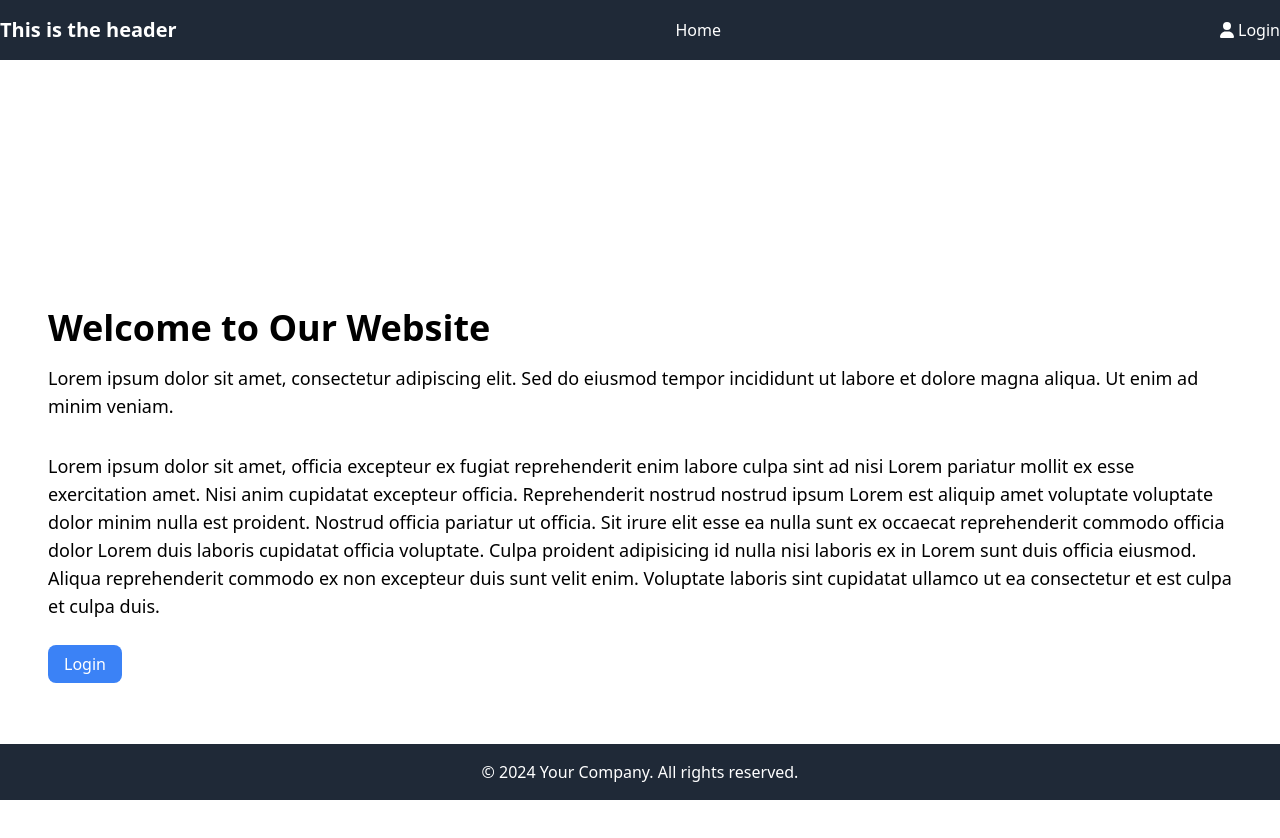
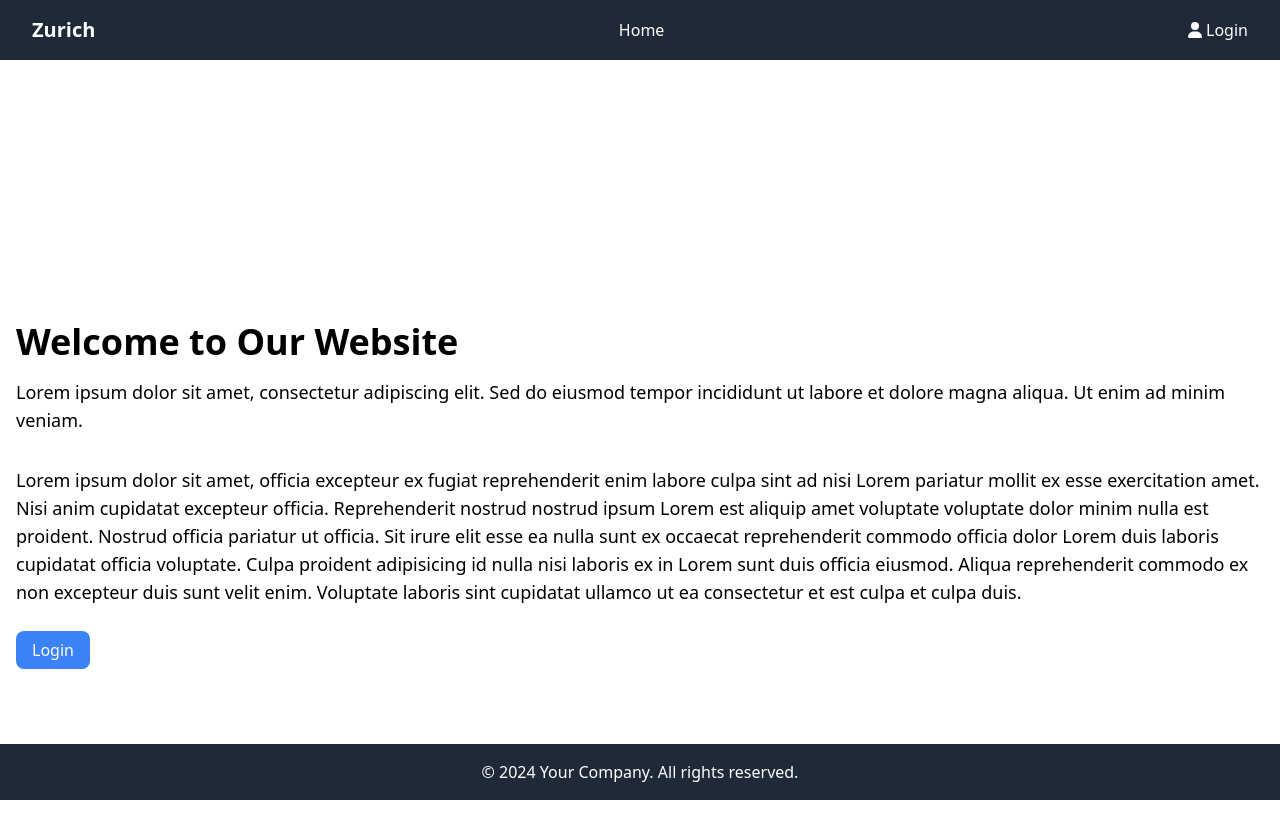
Before and after one commit to plateena/zwda, a Next.js app in the folder app/: page / in a window 1280 px wide. Shown: the top 838 px of the page. Built offline with nearby package versions, Linux system fonts and the light colour scheme.

Commit message:
style: update the ui

```diff
--- a/app/src/components/Header.js
+++ b/app/src/components/Header.js
@@ -23,11 +23,11 @@ const Header = () => {
 
     return (
         <header className="bg-gray-800 py-4">
-            <div className="container mx-auto flex items-center justify-between">
+            <div className="mx-8 flex items-center justify-between">
                 <div>
                     <Link href="/">
                         <span className="text-white font-bold text-xl cursor-pointer">
-                            This is the header
+                            Zurich
                         </span>
                     </Link>
                 </div>
--- a/app/src/pages/_app.js
+++ b/app/src/pages/_app.js
@@ -12,7 +12,7 @@ export default function App({ Component, pageProps }) {
                 <ReduxProvider>
                     <div className="flex flex-col min-h-screen">
                         <Header />
-                        <main className="flex-grow flex items-center justify-center mx-12 py-8 mb-8">
+                        <main className="container  mx-auto my-8 px-4">
                             <Component {...pageProps} />
                         </main>
                         <Footer />
--- a/app/src/pages/login.js
+++ b/app/src/pages/login.js
@@ -1,11 +1,11 @@
 'use client'
 import { useEffect } from 'react'
-import { signIn, signOut, useSession } from 'next-auth/react'
+import { signIn, useSession } from 'next-auth/react'
 import { useDispatch } from 'react-redux'
-import { login, logout } from '@/redux/features/auth-slice'
+import { login } from '@/redux/features/auth-slice'
 import { useRouter } from 'next/router'
 import { FontAwesomeIcon } from '@fortawesome/react-fontawesome'
-import { faGoogle, faSignOutAlt } from '@fortawesome/free-brands-svg-icons'
+import { faGoogle } from '@fortawesome/free-brands-svg-icons'
 
 export default function LoginPage() {
     const dispatch = useDispatch()
@@ -19,15 +19,6 @@ export default function LoginPage() {
         }
     }, [session, dispatch, router])
 
-    const handleLogout = async () => {
-        try {
-            await signOut({ callbackUrl: '/login' })
-            dispatch(logout())
-        } catch (error) {
-            console.error('Failed to sign out:', error)
-        }
-    }
-
     return (
         <div className="flex flex-col items-center justify-center h-screen">
             {session.status === 'loading' && <div>Loading...</div>}{' '}
@@ -35,18 +26,6 @@ export default function LoginPage() {
             {session.status === 'error' && (
                 <div>Error: Failed to fetch session</div>
             )}{' '}
-            {/* Handle error state */}
-            {session.status == 'authenticated' && (
-                <div>
-                    <button
-                        onClick={handleLogout}
-                        className="btn btn-red rounded shadow-md"
-                    >
-                        <FontAwesomeIcon icon={faSignOutAlt} className="mr-2" />
-                        Logout
-                    </button>
-                </div>
-            )}
             {session.status == 'unauthenticated' && (
                 <button
                     onClick={() => signIn('google')}
```
